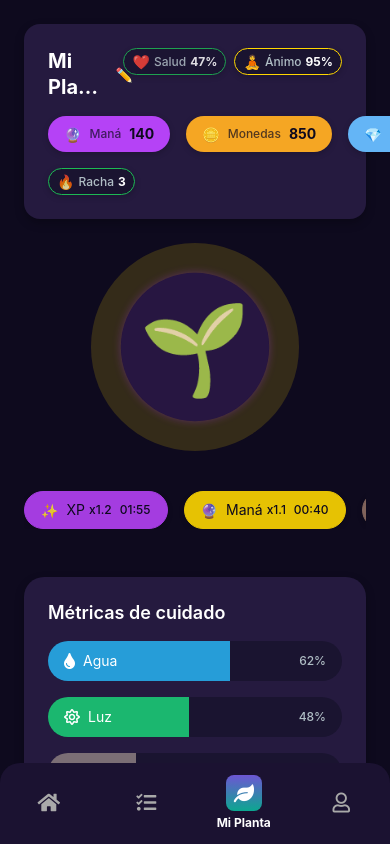
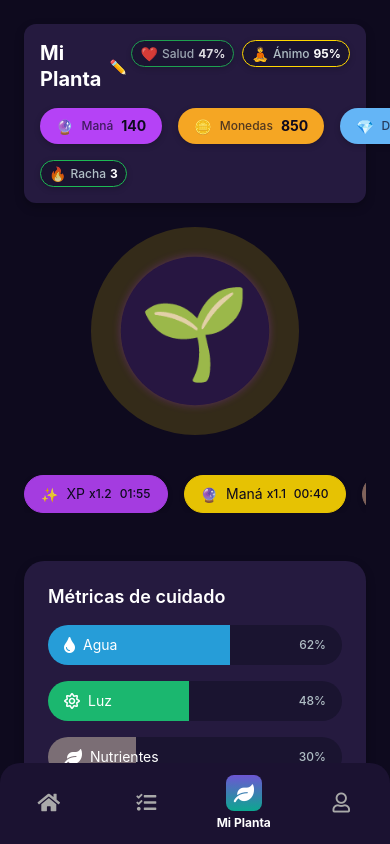
Before and after one commit to codesebastianvega/mana-bloom-app, a React Native app: screen /PlantScreen in a window 390 px wide. Built offline with nearby package versions, Linux system fonts and the light colour scheme.

Commit message:
refactor: externalize PlantHeader styles

```diff
--- a/src/components/plant/PlantHeader.js
+++ b/src/components/plant/PlantHeader.js
@@ -1,8 +1,8 @@
 // [MB] Módulo: Planta / Sección: Header compacto
 // Afecta: PlantScreen (cabecera principal)
 // Propósito: agrupar nombre editable, salud/ánimo y economía
-// Puntos de edición futura: mover cálculo de salud o estilos a .styles.js
-// Autor: Codex - Fecha: 2025-08-17
+// Puntos de edición futura: ajuste de estilos en PlantHeader.styles.js o cálculo de salud
+// Autor: Codex - Fecha: 2025-08-16
 
 import React, { useState, useRef } from "react";
 import {
@@ -10,7 +10,6 @@ import {
   Text,
   TextInput,
   Pressable,
-  StyleSheet,
   Animated,
   AccessibilityInfo,
 } from "react-native";
@@ -18,13 +17,8 @@ import ResourceCapsules from "../economy/ResourceCapsules";
 import StreakChip from "../economy/StreakChip";
 import HealthChip from "./HealthChip";
 import MoodChip from "./MoodChip";
-import {
-  Colors,
-  Spacing,
-  Radii,
-  Typography,
-  Elevation,
-} from "../../theme";
+import { Spacing } from "../../theme";
+import styles from "./PlantHeader.styles";
 
 // [MB] Helpers de salud y estados
 const clamp01 = (n) => Math.max(0, Math.min(1, n ?? 0));
@@ -146,52 +140,3 @@ export default function PlantHeader({
     </View>
   );
 }
-
-const styles = StyleSheet.create({
-  container: {
-    backgroundColor: Colors.surfaceElevated,
-    borderRadius: Radii.lg,
-    padding: Spacing.large,
-    ...Elevation.card,
-  },
-  topRow: {
-    flexDirection: "row",
-    justifyContent: "space-between",
-    alignItems: "flex-start",
-  },
-  nameWrap: {
-    flexDirection: "row",
-    alignItems: "center",
-    flex: 1,
-    marginRight: Spacing.base,
-  },
-  name: {
-    ...Typography.h2,
-    color: Colors.text,
-    flexShrink: 1,
-  },
-  nameInput: {
-    ...Typography.h2,
-    color: Colors.text,
-    flex: 1,
-  },
-  editBtn: {
-    marginLeft: Spacing.small,
-  },
-  editIcon: {
-    fontSize: Typography.body.fontSize,
-    color: Colors.text,
-  },
-  chips: {
-    flexDirection: "row",
-    alignItems: "center",
-    gap: Spacing.small,
-  },
-  bottomRow: {
-    flexDirection: "row",
-    flexWrap: "wrap",
-    alignItems: "center",
-    marginTop: Spacing.base,
-    gap: Spacing.small,
-  },
-});
--- /dev/null
+++ b/src/components/plant/PlantHeader.styles.js
@@ -0,0 +1,64 @@
+// [MB] Módulo: Planta / Sección: Header compacto
+// Afecta: PlantHeader
+// Propósito: Estilos separados para la cabecera de planta
+// Puntos de edición futura: ajustar padding, radii y fila de recursos
+// Autor: Codex - Fecha: 2025-08-16
+
+import { StyleSheet } from "react-native";
+import {
+  Colors,
+  Spacing,
+  Radii,
+  Typography,
+  Elevation,
+} from "../../theme";
+
+export default StyleSheet.create({
+  container: {
+    backgroundColor: Colors.surfaceElevated,
+    borderRadius: Radii.md,
+    padding: Spacing.base,
+    ...Elevation.card,
+  },
+  topRow: {
+    flexDirection: "row",
+    justifyContent: "space-between",
+    alignItems: "flex-start",
+  },
+  nameWrap: {
+    flexDirection: "row",
+    alignItems: "center",
+    flex: 1,
+    marginRight: Spacing.base,
+  },
+  name: {
+    ...Typography.h2,
+    color: Colors.text,
+    flexShrink: 1,
+  },
+  nameInput: {
+    ...Typography.h2,
+    color: Colors.text,
+    flex: 1,
+  },
+  editBtn: {
+    marginLeft: Spacing.small,
+  },
+  editIcon: {
+    fontSize: Typography.body.fontSize,
+    color: Colors.text,
+  },
+  chips: {
+    flexDirection: "row",
+    alignItems: "center",
+    gap: Spacing.small,
+  },
+  bottomRow: {
+    flexDirection: "row",
+    flexWrap: "wrap",
+    alignItems: "center",
+    marginTop: Spacing.base,
+    justifyContent: "space-between",
+    gap: Spacing.small,
+  },
+});
```
